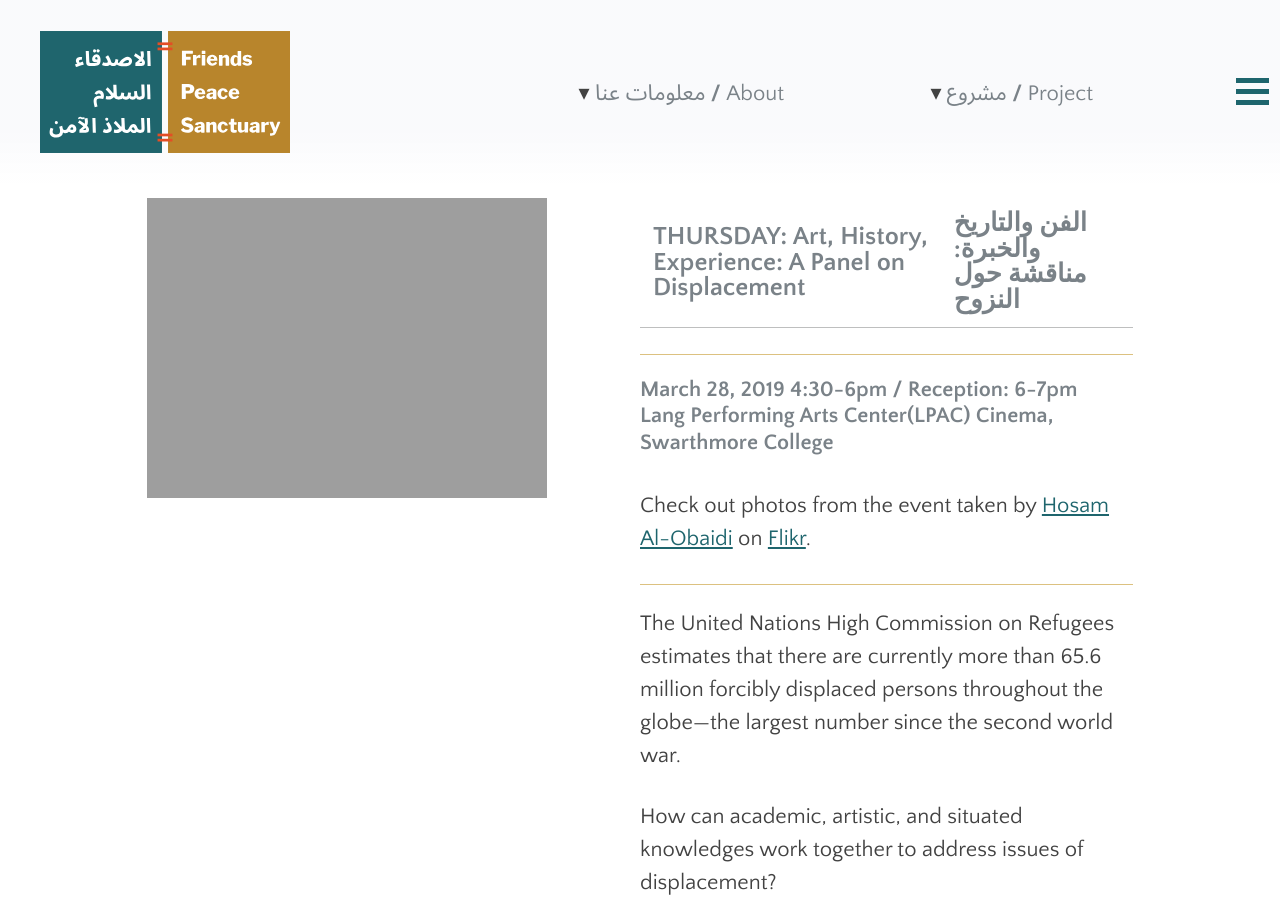
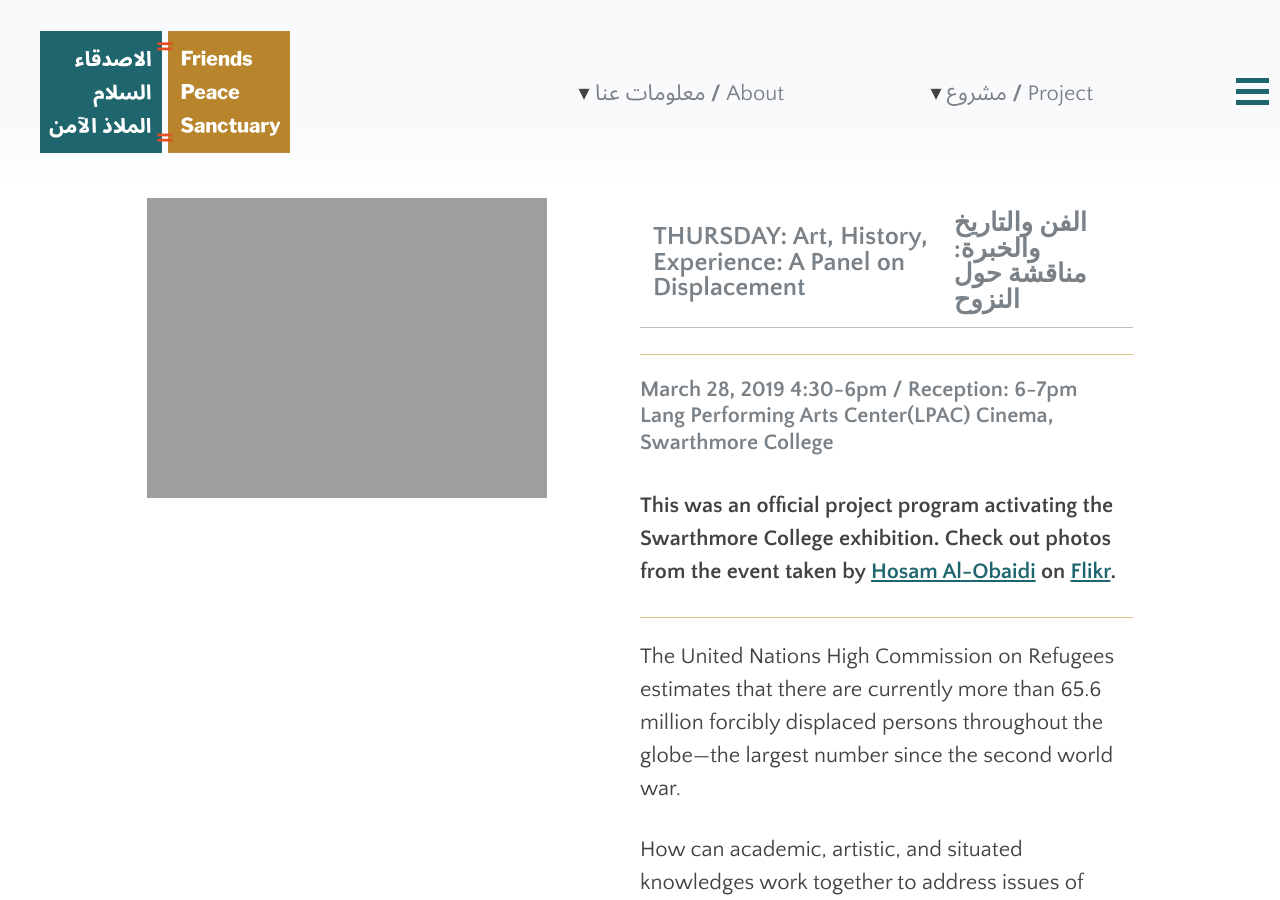
Before and after one commit to swat-ds/fps.swarthmore.edu, a Jekyll site: the page built from _posts/2019-02-20-art-history-experience.md, in a window 1280 px wide and 900 px high. Built offline with Jekyll 4.4.1, drawn with Linux system fonts in a browser that asks for light colours.

Commit message:
Update 2019-02-20-art-history-experience.md

```diff
--- a/_posts/2019-02-20-art-history-experience.md
+++ b/_posts/2019-02-20-art-history-experience.md
@@ -35,7 +35,7 @@ tags:
   - 'artist:Roula Al Jabi'
   - 'artist:Samah AlKasab'
 ---
-Check out photos from the event taken by [Hosam Al-Obaidi](https://www.facebook.com/Say-Cheese-106758220748744/) on [Flikr](https://www.flickr.com/gp/154354320@N05/65vj15).
+**This was an official project program activating the Swarthmore College exhibition. Check out photos from the event taken by [Hosam Al-Obaidi](https://www.facebook.com/Say-Cheese-106758220748744/) on [Flikr](https://www.flickr.com/gp/154354320@N05/65vj15).**
 
 <hr/>
 
```
